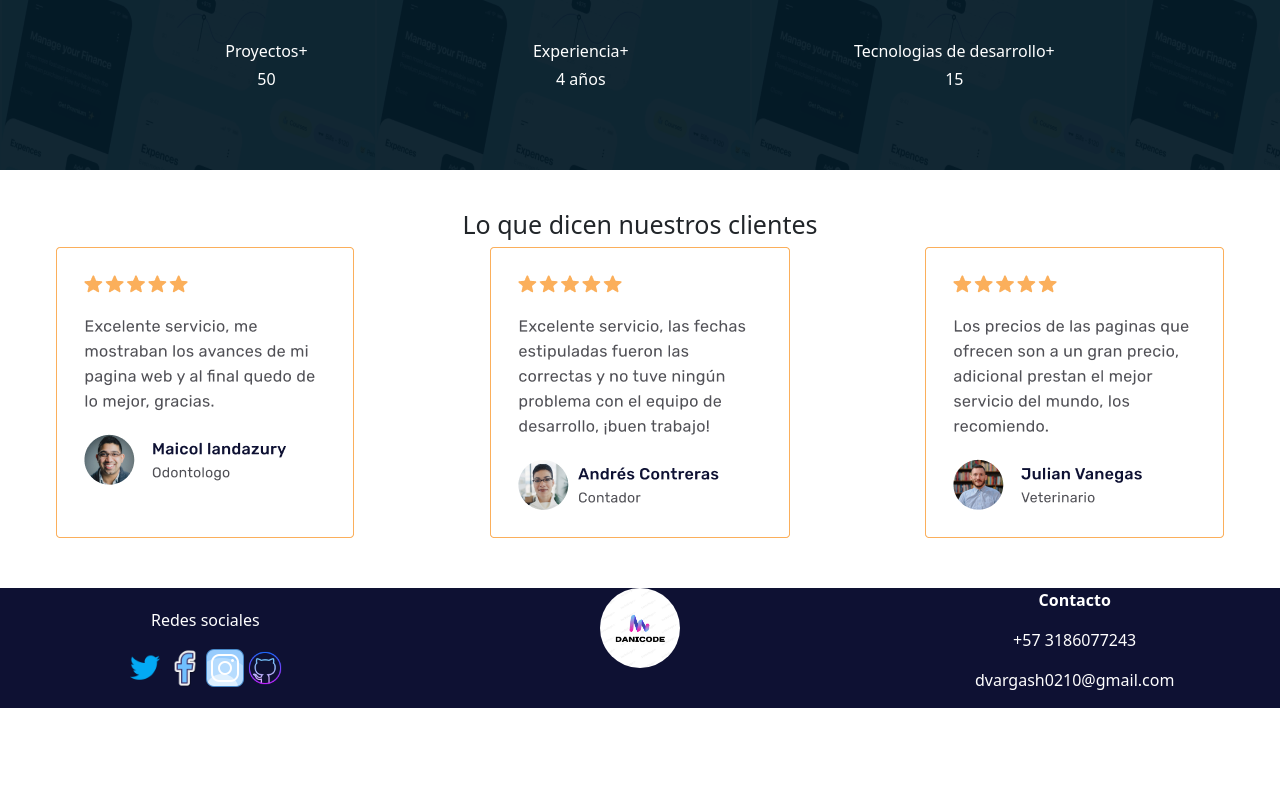
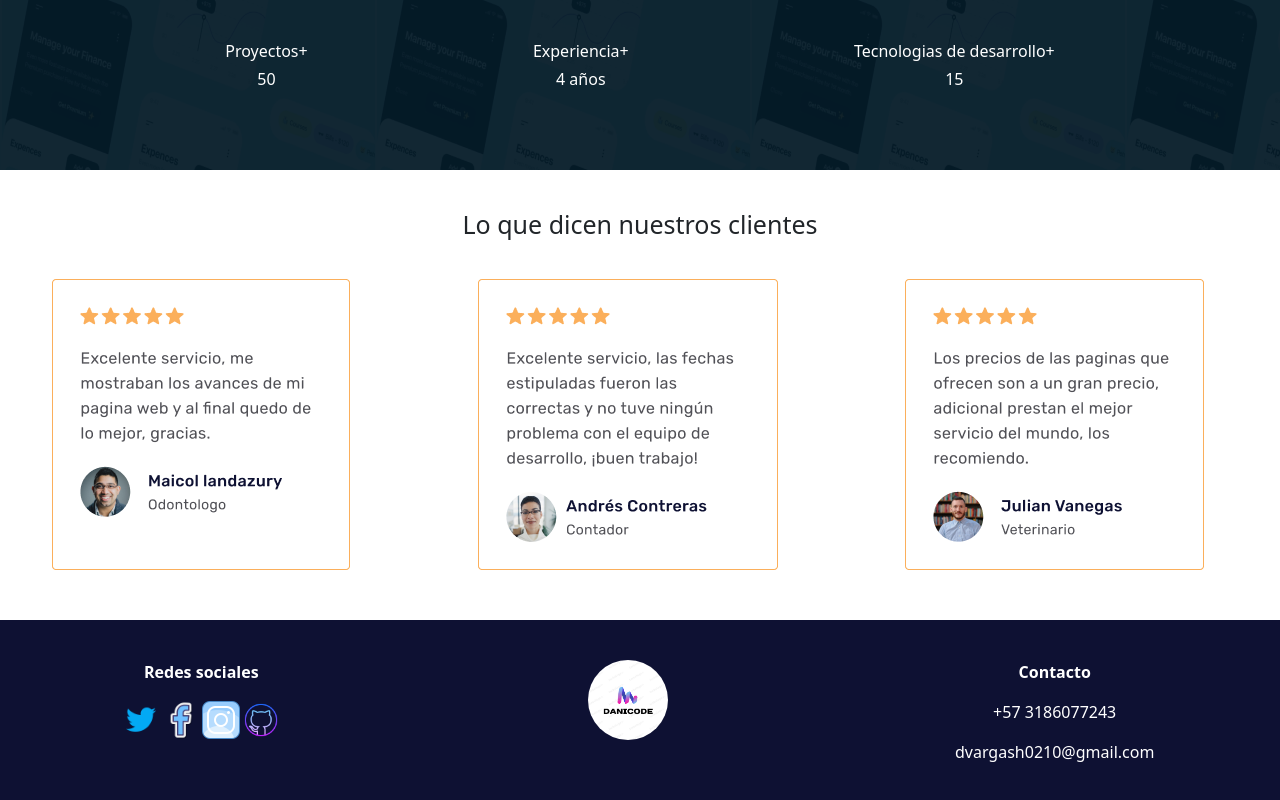
Before and after one commit to jesusocampo1105/RealClient, a React (Create React App) app: page / in a window 1280 px wide. Shown: the part 1638-2438 px from the top of the page. Before the commit the page ends 2346 px from the top, so only its background shows below. Built offline with nearby package versions, Linux system fonts and the light colour scheme.

Commit message:
Remove scroll and change details

```diff
--- a/src/components/Footer.jsx
+++ b/src/components/Footer.jsx
@@ -13,7 +13,7 @@ export default function Footer(){
 
             <article className='footer-section1 col-sm'>
                 <p className='text-white'>Redes sociales</p>
-                <div>
+                <div className='footer-images'>
                     <img src={imageTwitter} className="footer-section1-image"/>
                     <img src={imageFacebook} className="footer-section1-image"/>
                     <img src={imageInstagram} className="footer-section1-image"/>
--- a/src/components/footer.css
+++ b/src/components/footer.css
@@ -23,3 +23,23 @@
     border-radius: 50%;
     width: 80px;
 }
+.footer-images{
+    margin-bottom: 40px;
+}
+.footer-section1 p{
+    font-weight: bold;
+}
+.footer-section2{
+    justify-content: center;
+    display: flex;
+    margin-top: 40px;
+}
+.footer-sections{
+    height: 364px;
+}
+
+@media (min-width: 640px) {
+    .footer-sections{
+        height: 200px;
+    }
+}
--- a/src/components/header.css
+++ b/src/components/header.css
@@ -1,3 +1,7 @@
+*{
+    overflow: none !important;
+}
+
 .navbar{
     align-items: center;
     background: #D9D9D9;
@@ -45,7 +49,12 @@ ul{
 }
 
 @media (min-width: 1024px) {
-
+    .imageDaniCode{
+        width: 8%;
+    }
+    .imageShoppingCar{
+        width: 5%;
+    }
 }
 
 @media (min-width: 1280px) {
--- a/src/components/section3.css
+++ b/src/components/section3.css
@@ -19,3 +19,6 @@
     color: #5B5B60;
     font-size: 12px;
 }
+.row{
+    width: 100%;
+}
--- a/src/components/section5.css
+++ b/src/components/section5.css
@@ -2,6 +2,7 @@
     text-align: center;
     font-size: 25px;
     margin-top: 39px;
+    margin-bottom: 40px;
 }
 .section5-images{
     display: flex;
--- a/src/index.css
+++ b/src/index.css
@@ -1,3 +1,6 @@
+*{
+  overflow-x: none;
+}
 body {
   margin: 0;
   font-family: -apple-system, BlinkMacSystemFont, 'Segoe UI', 'Roboto', 'Oxygen',
@@ -5,6 +8,7 @@ body {
     sans-serif;
   -webkit-font-smoothing: antialiased;
   -moz-osx-font-smoothing: grayscale;
+
 }
 
 code {
```
